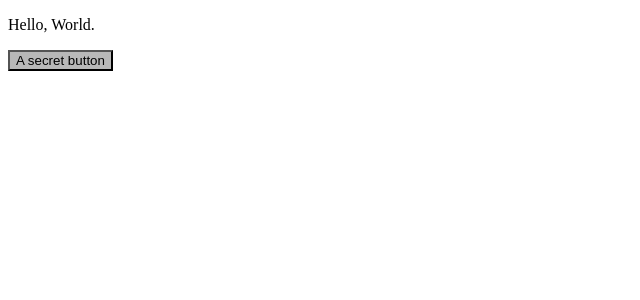
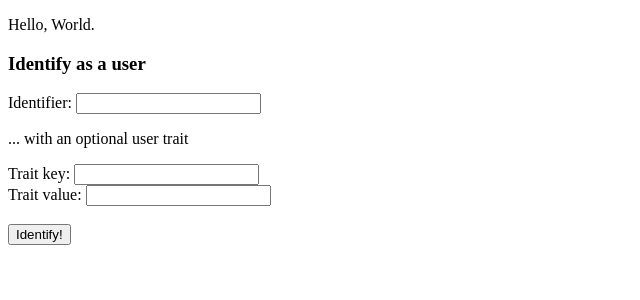
Before and after one commit to Flagsmith/flagsmith-python-client, a Flask app: page / in a window 1280 px wide. Shown: the top 300 px of the page, without its empty margins (0-640 px from the left). Run offline with Flask 2, Linux system fonts and the light colour scheme; data that the repository does not hold is empty.

Commit message:
Tidy up example app

```diff
--- a/example/app.py
+++ b/example/app.py
@@ -1,7 +1,7 @@
 import json
 import os
 
-from flask import Flask, render_template
+from flask import Flask, render_template, request
 
 from flagsmith import Flagsmith
 from flagsmith.models import DefaultFlag
@@ -11,8 +11,10 @@ app = Flask(__name__)
 flagsmith = Flagsmith(
     environment_key=os.environ.get("FLAGSMITH_ENVIRONMENT_KEY"),
     defaults=[
+        # Set a default flag which will be used if the "secret_button"
+        # feature is not returned by the API
         DefaultFlag(
-            enabled=True,
+            enabled=False,
             value=json.dumps({"colour": "#b8b8b8"}),
             feature_name="secret_button",
         )
@@ -20,15 +22,32 @@ flagsmith = Flagsmith(
 )
 
 
-@app.route("/")
-def hello_world():
+@app.route("/", methods=["GET", "POST"])
+def home():
+    if request.args:
+        identifier = request.args["identifier"]
+
+        trait_key = request.args.get("trait-key")
+        trait_value = request.args.get("trait-value")
+        traits = {trait_key: trait_value} if trait_key else None
+
+        # Get the flags for an identity, including the provided trait which will be
+        # persisted to the API for future requests.
+        identity_flags = flagsmith.get_identity_flags(
+            identifier=identifier, traits=traits
+        )
+        show_button = identity_flags.is_feature_enabled("secret_button")
+        button_data = json.loads(identity_flags.get_feature_value("secret_button"))
+        return render_template(
+            "home.html",
+            show_button=show_button,
+            button_colour=button_data["colour"],
+            identifier=identifier,
+        )
+
+    # Get the default flags for the current environment
     flags = flagsmith.get_environment_flags()
-    identity_flags = flagsmith.get_identity_flags("identifier")
-
-    show_button = flags.is_feature_enabled(
-        "secret_button"
-    ) and identity_flags.is_feature_enabled("secret_button")
-
+    show_button = flags.is_feature_enabled("secret_button")
     button_data = json.loads(flags.get_feature_value("secret_button"))
 
     return render_template(
--- a/example/templates/home.html
+++ b/example/templates/home.html
@@ -1,8 +1,25 @@
 <!doctype html>
+<head>
+    <style></style>
+</head>
 <title>Flagsmith Example</title>
 <body>
-<p>Hello, World.</p>
+<p>Hello, {{ identifier or 'World' }}.</p>
 {% if show_button %}
 <button style="background-color: {{ button_colour }}">A secret button</button>
 {% endif %}
+
+<p></p>
+
+<form action="/" method="GET">
+    <h3>Identify as a user</h3>
+    <label for="identifier">Identifier: </label><input name="identifier" id="identifier"><br>
+
+    <p>... with an optional user trait</p>
+    <label for="trait-key">Trait key: </label><input name="trait-key" id="trait-key"><br>
+    <label for="trait-value">Trait value: </label><input name="trait-value" id="trait-value"><br><br>
+
+    <button type="submit">Identify!</button>
+</form>
+
 </body>
```
Also changed, not shown: example/readme.md, 2 other files.
